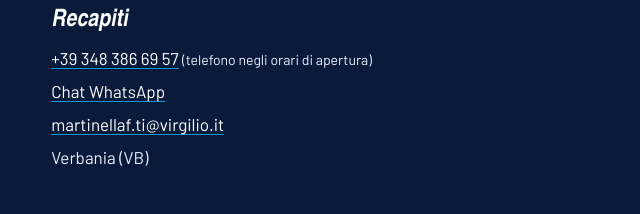
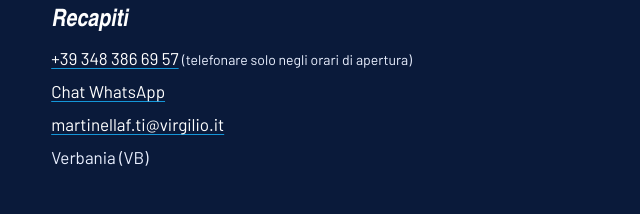
Before and after one commit to DiegoCamardo/sito-test, a plain HTML site: page index.html in a window 1280 px wide. Shown: the part 3410-3624 px from the top of the page, 0-640 px from the left. Drawn offline with Linux system fonts and the light colour scheme; a web font is replaced by a local one.

Commit message:
Update index.html

```diff
--- a/index.html
+++ b/index.html
@@ -261,7 +261,7 @@ footer a{text-decoration-color:var(--azure);text-underline-offset:3px}
         for(var j=0;j<s.length;j++){ if(i>0||s[j][0]>t.m){next=(i===0?"oggi":i===1?"domani":["domenica","lunedì","martedì","mercoledì","giovedì","venerdì","sabato"][d])+" alle "+fmt(s[j][0]);break;} }
       }
       st.innerHTML='<span class="dot"></span><b>Ora siamo chiusi</b>. Riapriamo '+next+'. Intanto scrivici su WhatsApp o via email.';
-      note.textContent="(telefono negli orari di apertura)";
+      note.textContent="(telefonare solo negli orari di apertura)";
     }
     document.querySelectorAll("#hours li").forEach(function(li){
       li.classList.toggle("today",li.dataset.d.split(",").indexOf(String(t.d))>-1);
```
